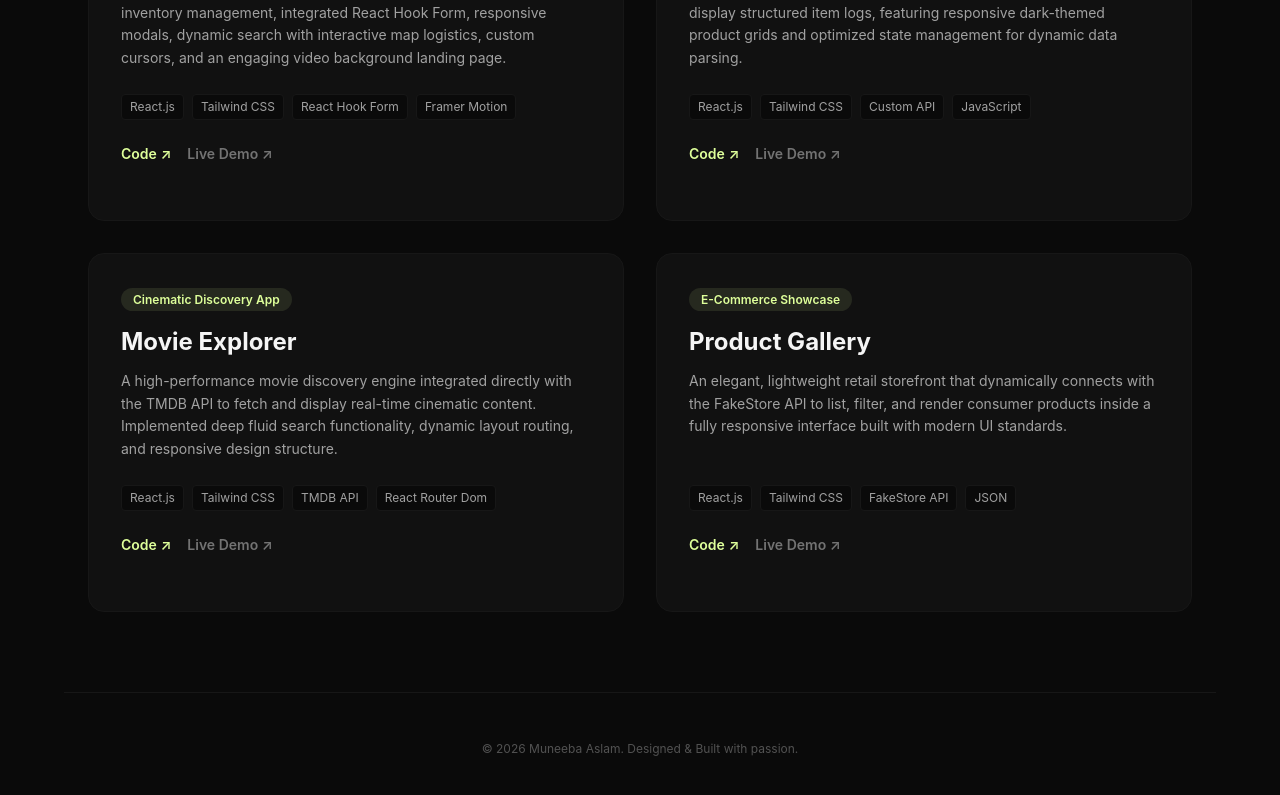
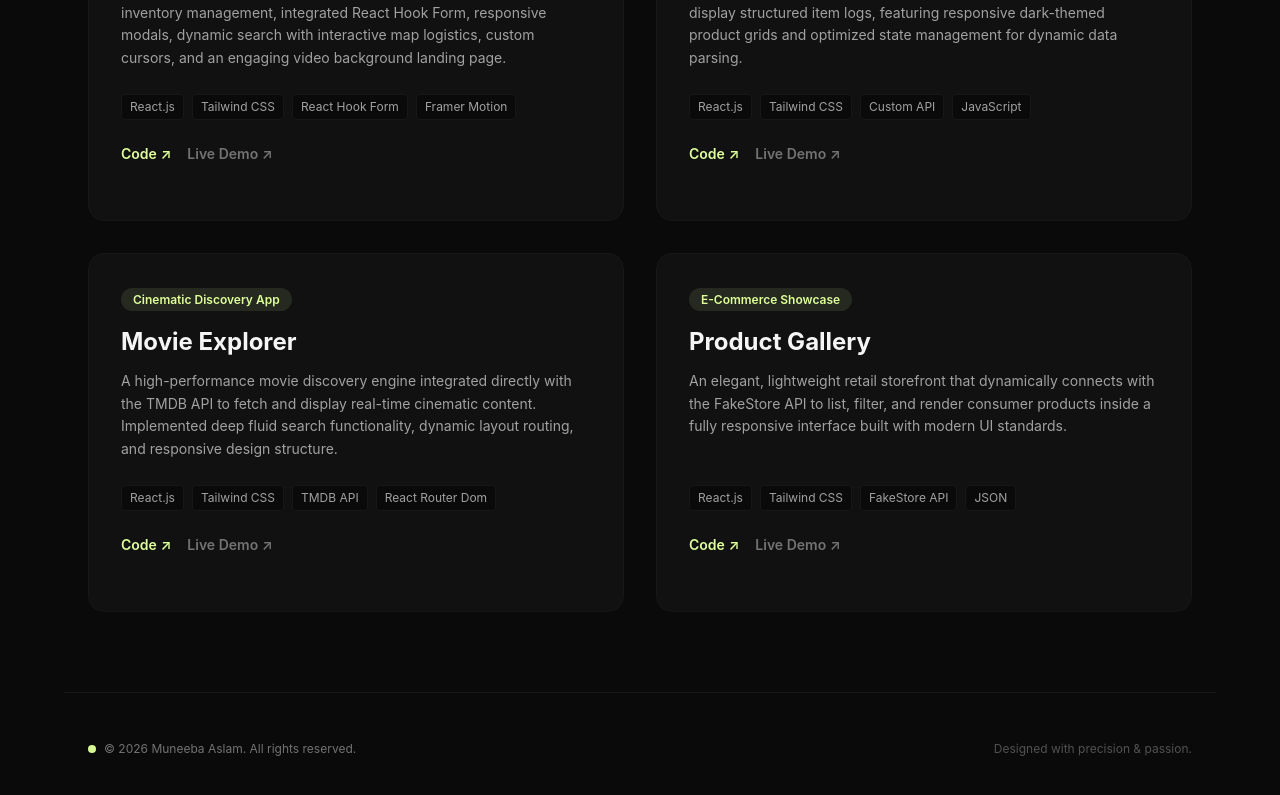
Before and after one commit to muchaslam7-design/Muneeba_Portfolio, a React (Vite) app: page / in a window 1280 px wide. Shown: the part 1412-2207 px from the top of the page. Built offline with nearby package versions, Linux system fonts and the light colour scheme.

Commit message:
Revamp footer layout and update copyright text

```diff
--- a/src/Portfolio.jsx
+++ b/src/Portfolio.jsx
@@ -175,10 +175,12 @@ const Portfolio = () => {
       </main>
 
       {/* Footer */}
-      <footer className="max-w-6xl mx-auto px-6 py-12 border-t border-neutral-900 text-center text-xs text-neutral-600">
-  <p>
-    © {new Date().getFullYear()} Muneeba Aslam. Designed & Built with passion.
-  </p>
+      <footer className="max-w-6xl mx-auto px-6 py-12 border-t border-neutral-900 flex flex-col sm:flex-row items-center justify-between gap-4 text-xs text-neutral-500">
+  <div className="flex items-center gap-2">
+    <span className="w-2 h-2 rounded-full bg-[#deff9a] animate-pulse"></span>
+    <p>© {new Date().getFullYear()} Muneeba Aslam. All rights reserved.</p>
+  </div>
+  <p className="text-neutral-600">Designed with precision & passion.</p>
 </footer>
     </div>
   );
```
